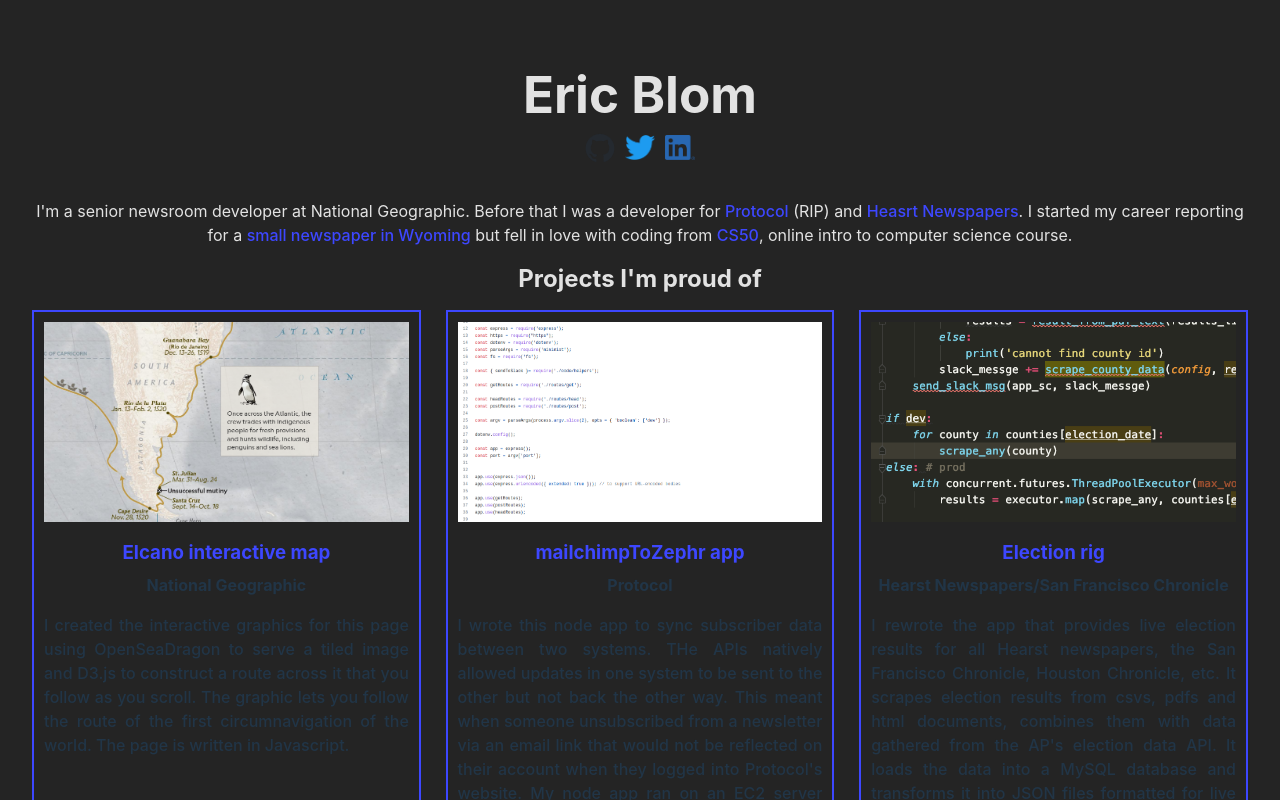
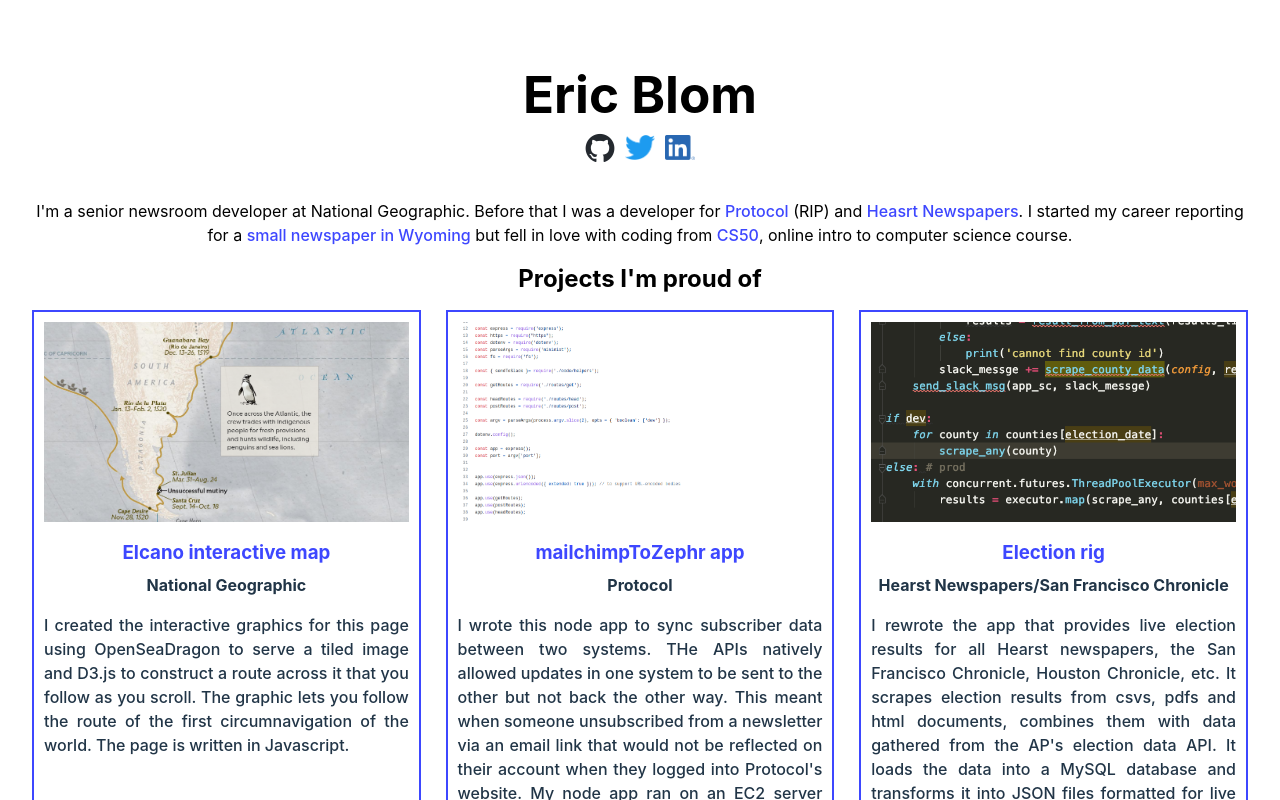
Before and after one commit to ericjohannes/vite-portfolio, a React (Vite) app: page / in a window 1280 px wide. Shown: the top 800 px of the page. Built offline with nearby package versions, Linux system fonts and the light colour scheme.

Commit message:
fix colors

```diff
--- a/src/index.css
+++ b/src/index.css
@@ -5,8 +5,8 @@
   font-weight: 400;
 
   color-scheme: normal;
-  color: rgba(255, 255, 255, 0.87);
-  background-color: #242424;
+  /* color: rgba(255, 255, 255, 0.87);
+  background-color: #242424; */
 
   font-synthesis: none;
   text-rendering: optimizeLegibility;
```
